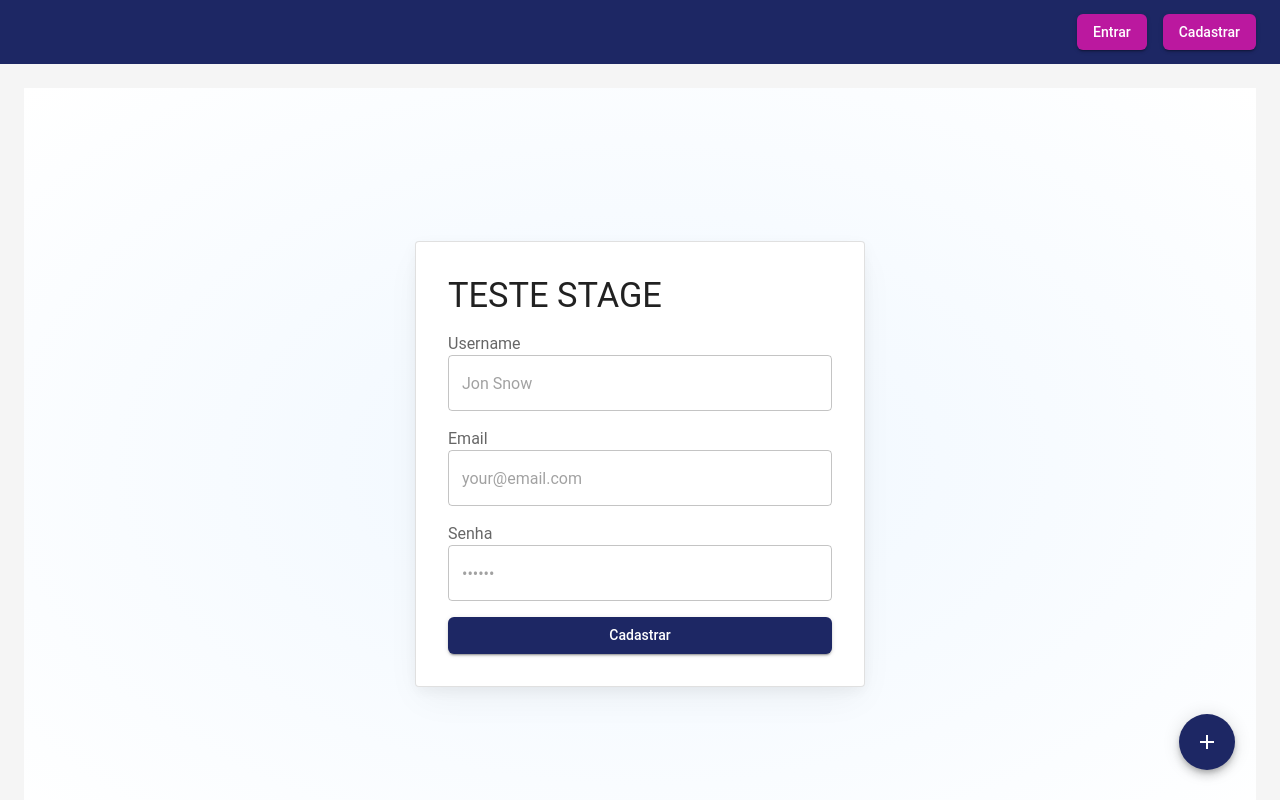
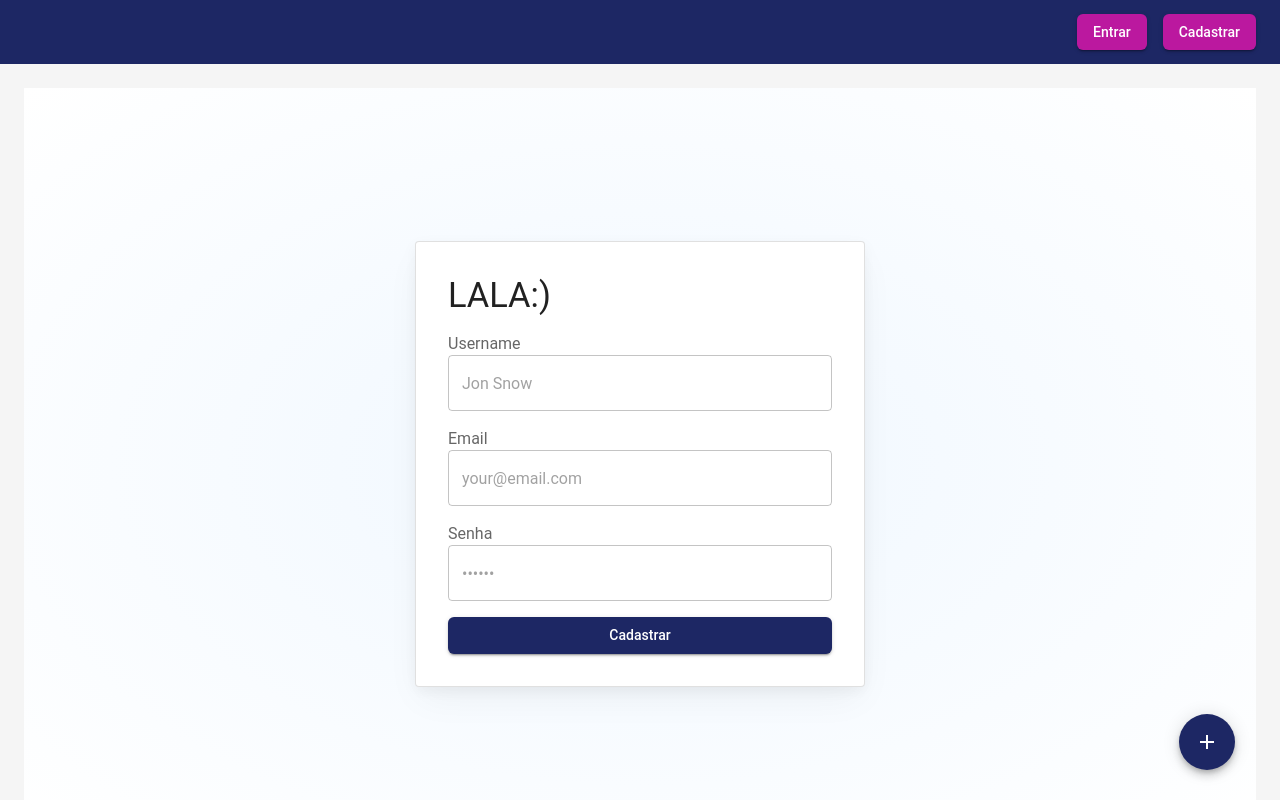
Before and after one commit to Party-Chinese-Comunism/frontend-blogpost, a React (Vite) app: page /register in a window 1280 px wide. Built offline with nearby package versions, Linux system fonts and the light colour scheme; no server answers.

Commit message:
Update register.tsx

```diff
--- a/src/routes/register.tsx
+++ b/src/routes/register.tsx
@@ -98,8 +98,7 @@ function RouteComponent() {
             sx={{ width: "100%", fontSize: "clamp(2rem, 10vw, 2.15rem)" }}
           >
 
-            TESTE STAGE
-
+            LALA:)
           </Typography>
 
           <Box
```
